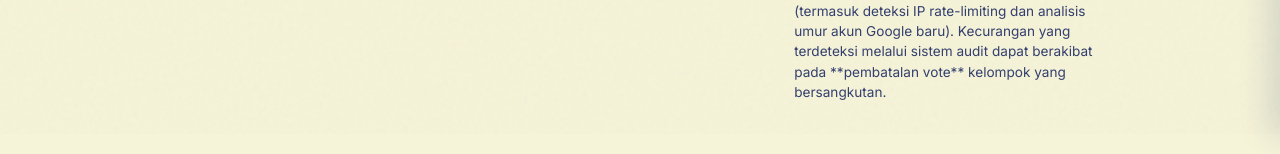
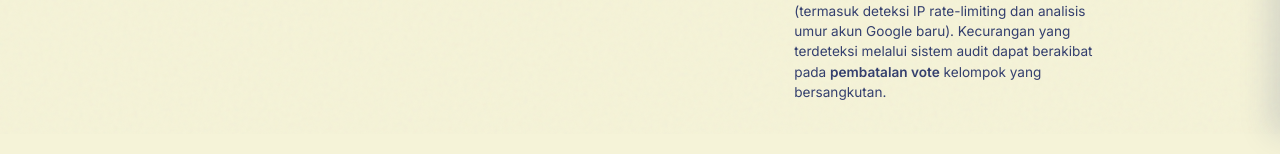
Before and after one commit to yuriya-dev/codex-voter, a Next.js app in the folder frontend/: page /verifikasi in a window 1280 px wide. Shown: the part 666-820 px from the top of the page. Built offline with nearby package versions, Linux system fonts and the light colour scheme; no server answers.

Commit message:
fix ** to tag <strong>

```diff
--- a/frontend/app/verifikasi/page.tsx
+++ b/frontend/app/verifikasi/page.tsx
@@ -262,7 +262,7 @@ export default function VerifikasiPage() {
                 <strong>Batas Kuota Vote:</strong> Setiap akun Google hanya dapat memberikan {maxVotesLimit} suara/pilihan kelompok (sesuai ketentuan sistem voting pameran).
               </li>
               <li>
-                <strong>Pencegahan & Sanksi Kecurangan:</strong> Sistem kami memantau pola voting secara real-time (termasuk deteksi IP rate-limiting dan analisis umur akun Google baru). Kecurangan yang terdeteksi melalui sistem audit dapat berakibat pada **pembatalan vote** kelompok yang bersangkutan.
+                <strong>Pencegahan & Sanksi Kecurangan:</strong> Sistem kami memantau pola voting secara real-time (termasuk deteksi IP rate-limiting dan analisis umur akun Google baru). Kecurangan yang terdeteksi melalui sistem audit dapat berakibat pada <strong>pembatalan vote</strong> kelompok yang bersangkutan.
               </li>
             </ul>
           </div>
--- a/frontend/app/vote/page.tsx
+++ b/frontend/app/vote/page.tsx
@@ -370,7 +370,7 @@ export default function VotePage() {
             </h2>
 
             <p style={{ fontSize: "0.95rem", opacity: 0.9, lineHeight: "1.6", color: "var(--color-delft-blue)", maxWidth: "460px", margin: "0 auto 28px auto" }}>
-              Untuk memastikan Anda telah meninjau dan mengunjungi booth pameran, silakan memindai QR Code khusus yang disediakan panitia di **Pintu Keluar (Exit Gate)** sebelum mengirimkan suara Anda.
+              Untuk memastikan Anda telah meninjau dan mengunjungi booth pameran, silakan memindai QR Code khusus yang disediakan panitia di <strong>Pintu Keluar (Exit Gate)</strong> sebelum mengirimkan suara Anda.
             </p>
 
             <div style={{ display: "flex", flexDirection: "column", gap: "12px", maxWidth: "320px", margin: "0 auto" }}>
```
